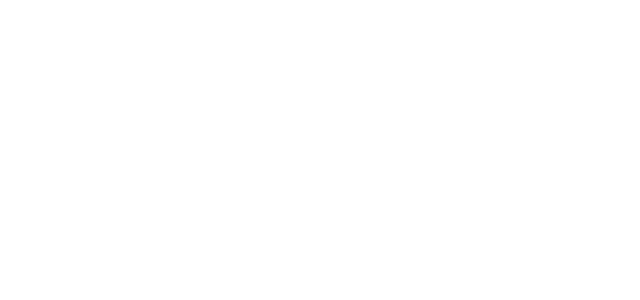
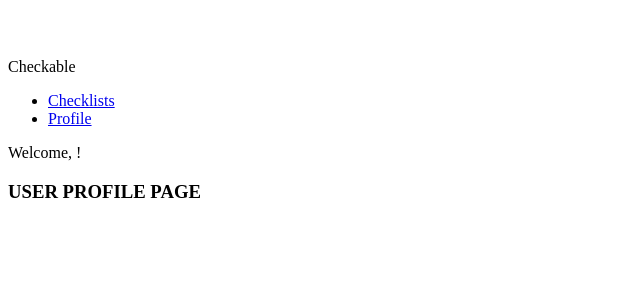
Before and after one commit to AGiesey/checkable-client, a React (Create React App) app: page /profile in a window 1280 px wide. Shown: the top 300 px of the page, without its empty margins (0-640 px from the left). Built offline with nearby package versions, Linux system fonts and the light colour scheme; sample sign-in values are in the browser's storage; the HTML template or start-up script is replaced by a standard one.

Commit message:
Added app styles, profile page shell

```diff
--- a/src/App/App.js
+++ b/src/App/App.js
@@ -4,20 +4,28 @@
 import { PrivateRoute } from '../_components/PrivateRoute';
 import { LoginPage } from '../LoginPage/LoginPage';
 import { HomePage } from '../HomePage/HomePage';
+import { UserProfilePage } from '../UserProfilePage/UserProfilePage';
+
+// TODO: implement css in js instead of style tag
+var appStyle = {
+  paddingTop: '50px',
+  width: '100%',
+  height: '100vh'
+}
 
 class App extends React.Component {
+
   render() {
     return (
-      <div className="jumbotron">
-        <div className="container">
-          <div className="col-sm-8 col-sm-offset-2">
+      <div className="container" style={appStyle}>
+        <div className="col-sm-12">
           <Router>
             <div>
               <PrivateRoute exact path="/" component={HomePage} />
+              <PrivateRoute exact path="/profile" component={UserProfilePage} />
               <Route path="/login" component={LoginPage} />
             </div>
           </Router>
-          </div>
         </div>
       </div>
     )
--- a/src/HomePage/HomePage.js
+++ b/src/HomePage/HomePage.js
@@ -1,7 +1,8 @@
 import React from 'react';
-import { Link } from 'react-router-dom';
 
 import { ChecklistsService } from '../_services/checklists.service';
+
+import { AppBar } from '../_components/AppBar';
 
 class HomePage extends React.Component {
   constructor(props) {
@@ -27,12 +28,15 @@
 
       const checklistsList = () => checklists.map(checklist => <li key={checklist._id}>{checklist.name}</li>)
       return (
+        <React.Fragment>
+          <AppBar />
           <div className="col-md-6 col-md-offset-3">
-              <h3>{`${user.givenName} ${user.surName}'s Checklists:`}</h3>
-              <ul>
-                {checklistsList()}
-              </ul>
+            <h3>{`${user.givenName} ${user.surName}'s Checklists:`}</h3>
+            <ul>
+              {checklistsList()}
+            </ul>
           </div>
+        </React.Fragment>
       );
   }
 }
--- a/src/LoginPage/LoginPage.js
+++ b/src/LoginPage/LoginPage.js
@@ -1,6 +1,8 @@
 import React from 'react';
 
 import { UsersService } from '../_services/users.service';
+
+import { AppBar } from '../_components/AppBar';
 
 class LoginPage extends React.Component {
   constructor(props) {
@@ -47,6 +49,8 @@
   render() {
     const { username, password, submitted, loading } = this.state;
     return (
+      <React.Fragment>
+        <AppBar />
         <div className="col-md-6 col-md-offset-3">
           <h2>Login</h2>
           <form name="form" onSubmit={this.handleSubmit}>
@@ -69,6 +73,9 @@
             </div>
           </form>
         </div>
+      </React.Fragment>
+
+
     )
   }
 }
--- /dev/null
+++ b/src/UserProfilePage/UserProfilePage.js
@@ -0,0 +1,25 @@
+import React from 'react';
+
+import { AppBar } from '../_components/AppBar';
+
+class UserProfilePage extends React.Component {
+  constructor(props) {
+    super(props)
+
+    this.state = {
+      user: undefined
+    }
+  }
+
+  render() {
+    return (
+      <React.Fragment>
+        <AppBar />
+        <h3>USER PROFILE PAGE</h3>
+      </React.Fragment>
+
+    )
+  }
+}
+
+export { UserProfilePage };
--- /dev/null
+++ b/src/_components/AppBar.js
@@ -0,0 +1,57 @@
+import React from 'react';
+import { Link } from 'react-router-dom';
+
+import { LoginPage } from '../LoginPage/LoginPage';
+
+class AppBar extends React.Component {
+  constructor(props) {
+    super(props)
+
+    this.state = {
+      user: undefined,
+      loggedIn: false
+    }
+  }
+
+  componentDidMount() {
+    const user = JSON.parse(localStorage.getItem('user'));
+    this.setState({
+      user: user,
+      loggedIn: !!user
+    })
+  }
+
+
+
+  render() {
+    const NavToolbar = () => {
+      if (this.state.loggedIn) {
+        return (
+          <React.Fragment>
+            <li><Link to={'/'}>Checklists</Link></li>
+            <li><Link to={'profile'}>Profile</Link></li>
+          </React.Fragment>
+        );
+      }
+    }
+    const NavUserInfo = () => (
+      this.state.loggedIn
+        ? <p className="navbar-text navbar-right">Welcome, {this.state.user.givenName}! </p>
+        : ''
+    )
+
+    return (
+      <nav className="navbar navbar-default navbar-fixed-top">
+        <div className="container">
+          <span className="navbar-brand">Checkable</span>
+          <ul className="nav navbar-nav">
+            {NavToolbar()}
+          </ul>
+          {NavUserInfo()}
+        </div>
+      </nav>
+    )
+  }
+}
+
+export { AppBar };
```
Lines whose indentation alone changed are shown as unchanged.
